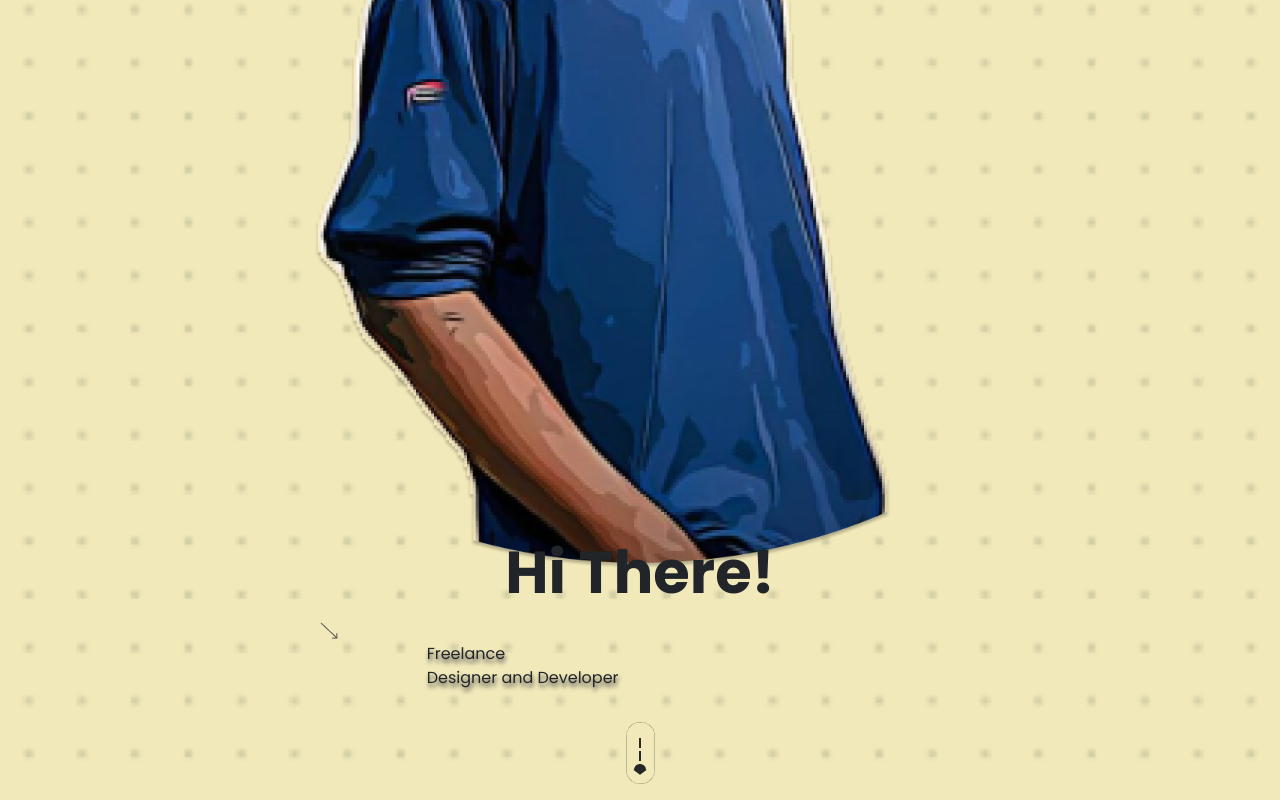
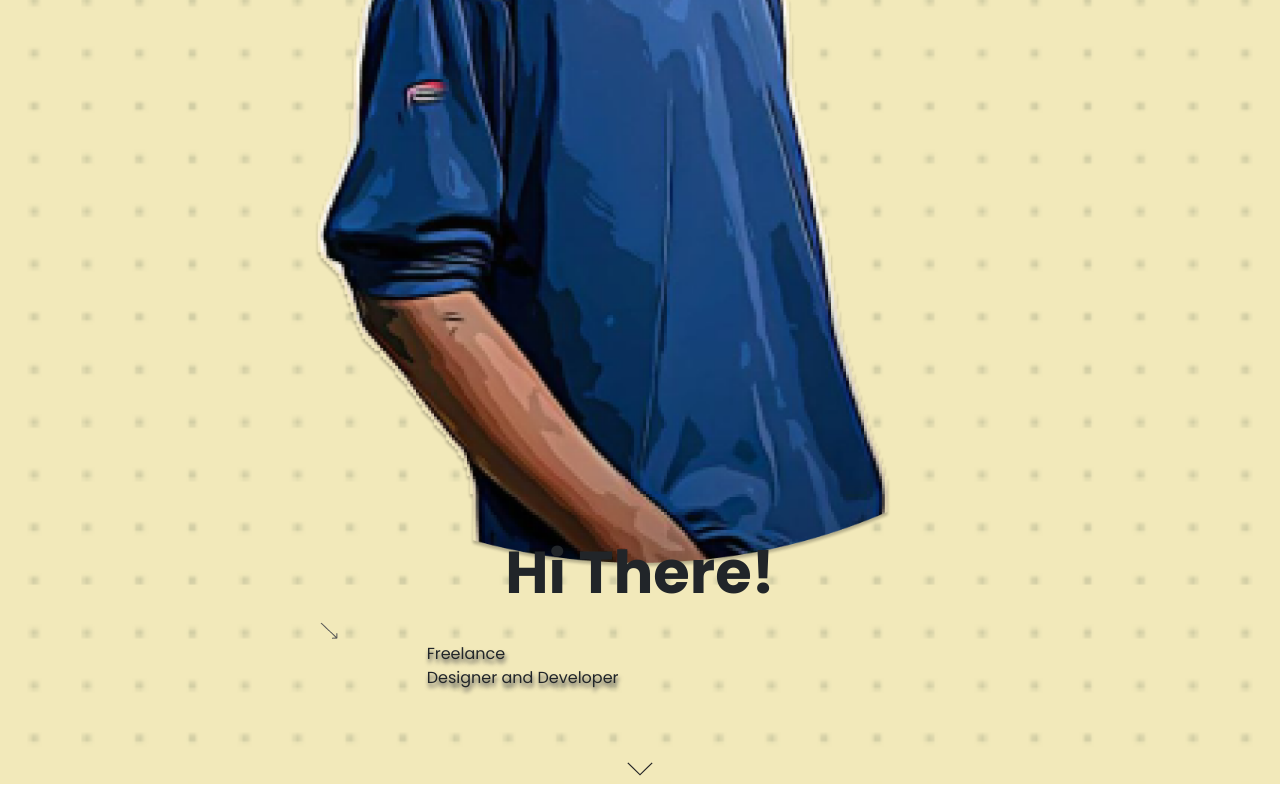
Before and after one commit to josephchigiz/my_projects, a plain HTML site: page new_portfolio/index.html in a window 1280 px wide. Shown: the part 1012-1812 px from the top of the page. Drawn offline with nearby package versions, Linux system fonts and the light colour scheme.

Commit message:
add scroll-down button

```diff
--- a/new_portfolio/index.html
+++ b/new_portfolio/index.html
@@ -79,8 +79,18 @@
 					Freelance <br />Designer and Developer
 				</p>
 			</div>
-			<div class="col col-12 text-center py-3">
-				<img src="assets/ScrollDown.png" alt="" />
+			<div class="col col-12 text-center pt-5">
+				<svg
+					width="30"
+					height="30"
+					xmlns="http://www.w3.org/2000/svg"
+					viewBox="0 0 25 25"
+				>
+					<path
+						style="fill: #232326"
+						d="M12.5 18 2 7.707 2.707 7l9.793 9.586L22.293 7l.707.707L12.5 18z"
+					/>
+				</svg>
 			</div>
 		</header>
 
```
